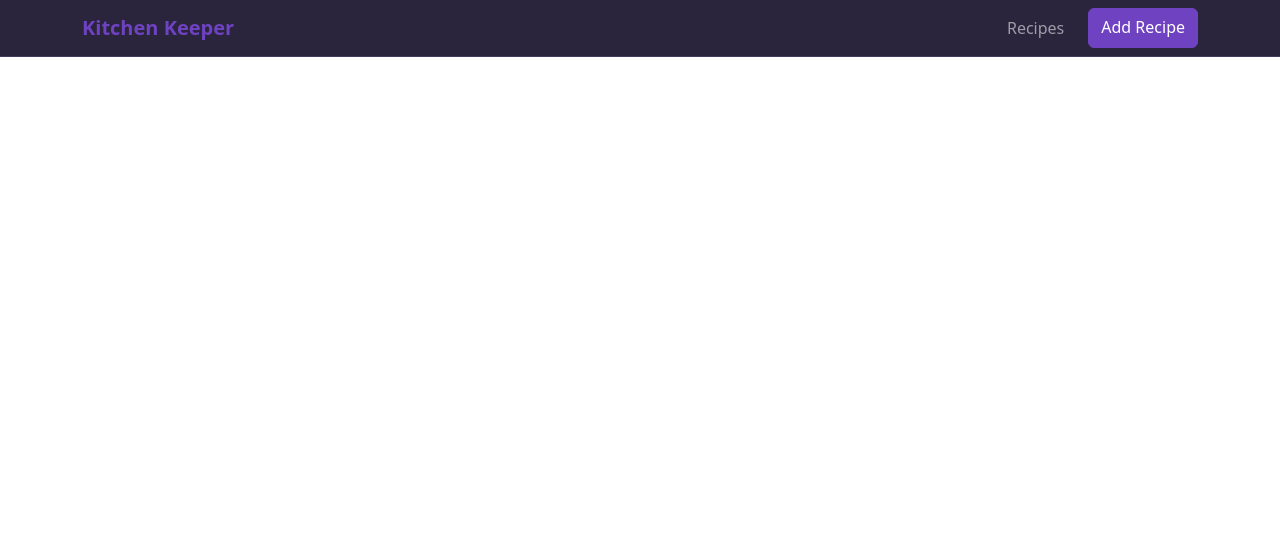
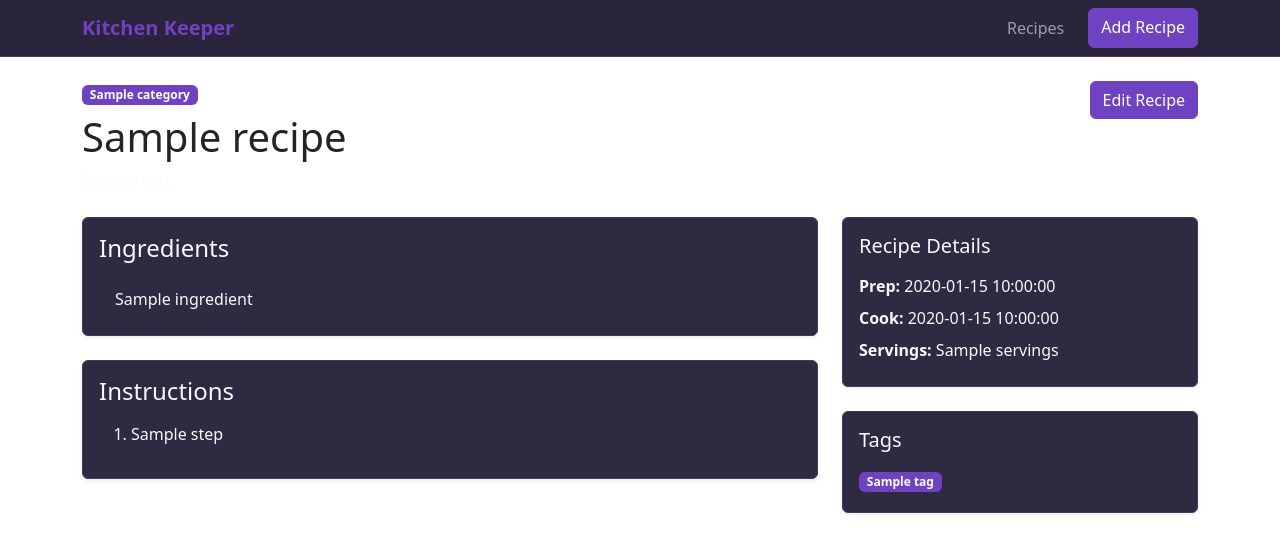
Before and after one commit to prowler0305/kitchen-keeper, a Flask app: template kitchen_keeper/templates/recipes/detail.html in a window 1280 px wide. Shown: the top 553 px of the page. Run offline with Flask 3, Linux system fonts and the light colour scheme; the template is opened without the code that fills it: most values are stand-ins (such as "Sample title", 1, 10 or a date in 2020); some libraries are stand-ins or nearby versions.

Commit message:
UI page and workflow initial POC design

```diff
--- a/kitchen_keeper/templates/recipes/detail.html
+++ b/kitchen_keeper/templates/recipes/detail.html
@@ -1,3 +1,82 @@
 {% extends "base.html" %}
 
 {% block title %}{{ recipe.title }} | Kitchen Keeper{% endblock %}
+
+{% block content %}
+<div class="d-flex justify-content-between align-items-start mb-4">
+    <div>
+        <span class="badge bg-purple mb-2">{{ recipe.category }}</span>
+        <h1 class="mb-2">{{ recipe.title }}</h1>
+        <p class="text-light opacity-75 mb-0">{{ recipe.description }}</p>
+    </div>
+
+    <a href="{{ url_for('recipes.edit', recipe_id=recipe.id) }}"
+       class="btn btn-purple">
+        Edit Recipe
+    </a>
+</div>
+
+<div class="row g-4">
+    <div class="col-12 col-lg-8">
+        <section class="card bg-purple-card text-light border-purple-dark shadow-sm mb-4">
+            <div class="card-body">
+                <h2 class="h4 mb-3">Ingredients</h2>
+
+                <ul class="list-group list-group-flush">
+                    {% for ingredient in recipe.ingredients %}
+                        <li class="list-group-item bg-purple-card text-light border-purple-dark">
+                            {{ ingredient }}
+                        </li>
+                    {% endfor %}
+                </ul>
+            </div>
+        </section>
+
+        <section class="card bg-purple-card text-light border-purple-dark shadow-sm">
+            <div class="card-body">
+                <h2 class="h4 mb-3">Instructions</h2>
+
+                <ol class="mb-0">
+                    {% for step in recipe.instructions %}
+                        <li class="mb-3">
+                            {{ step }}
+                        </li>
+                    {% endfor %}
+                </ol>
+            </div>
+        </section>
+    </div>
+
+    <div class="col-12 col-lg-4">
+        <section class="card bg-purple-card text-light border-purple-dark shadow-sm mb-4">
+            <div class="card-body">
+                <h2 class="h5 mb-3">Recipe Details</h2>
+
+                <div class="mb-2">
+                    <strong>Prep:</strong> {{ recipe.prep_time }}
+                </div>
+
+                <div class="mb-2">
+                    <strong>Cook:</strong> {{ recipe.cook_time }}
+                </div>
+
+                <div class="mb-2">
+                    <strong>Servings:</strong> {{ recipe.servings }}
+                </div>
+            </div>
+        </section>
+
+        <section class="card bg-purple-card text-light border-purple-dark shadow-sm">
+            <div class="card-body">
+                <h2 class="h5 mb-3">Tags</h2>
+
+                {% for tag in recipe.tags %}
+                    <span class="badge bg-purple me-1 mb-1">
+                        {{ tag }}
+                    </span>
+                {% endfor %}
+            </div>
+        </section>
+    </div>
+</div>
+{% endblock %}
```
Also changed, not shown: kitchen_keeper/views/recipes.py (+26 -2 lines).
